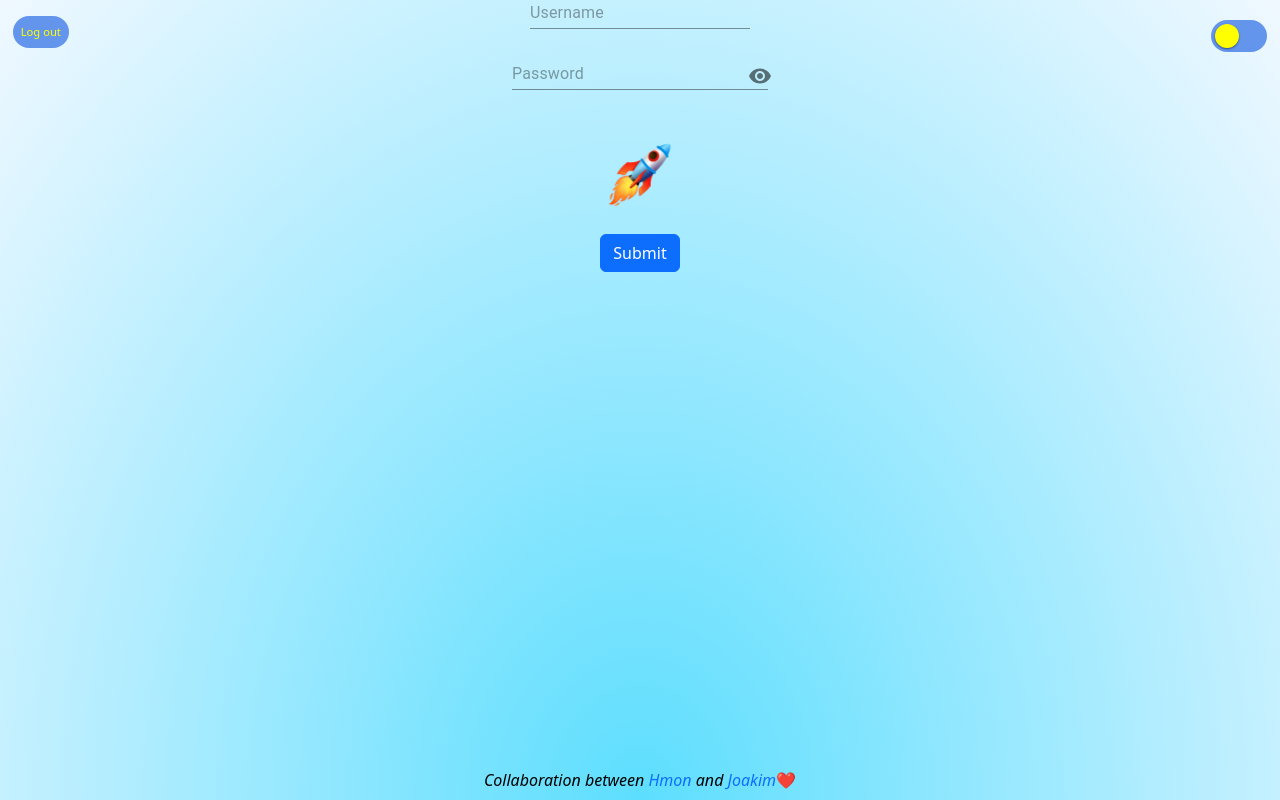
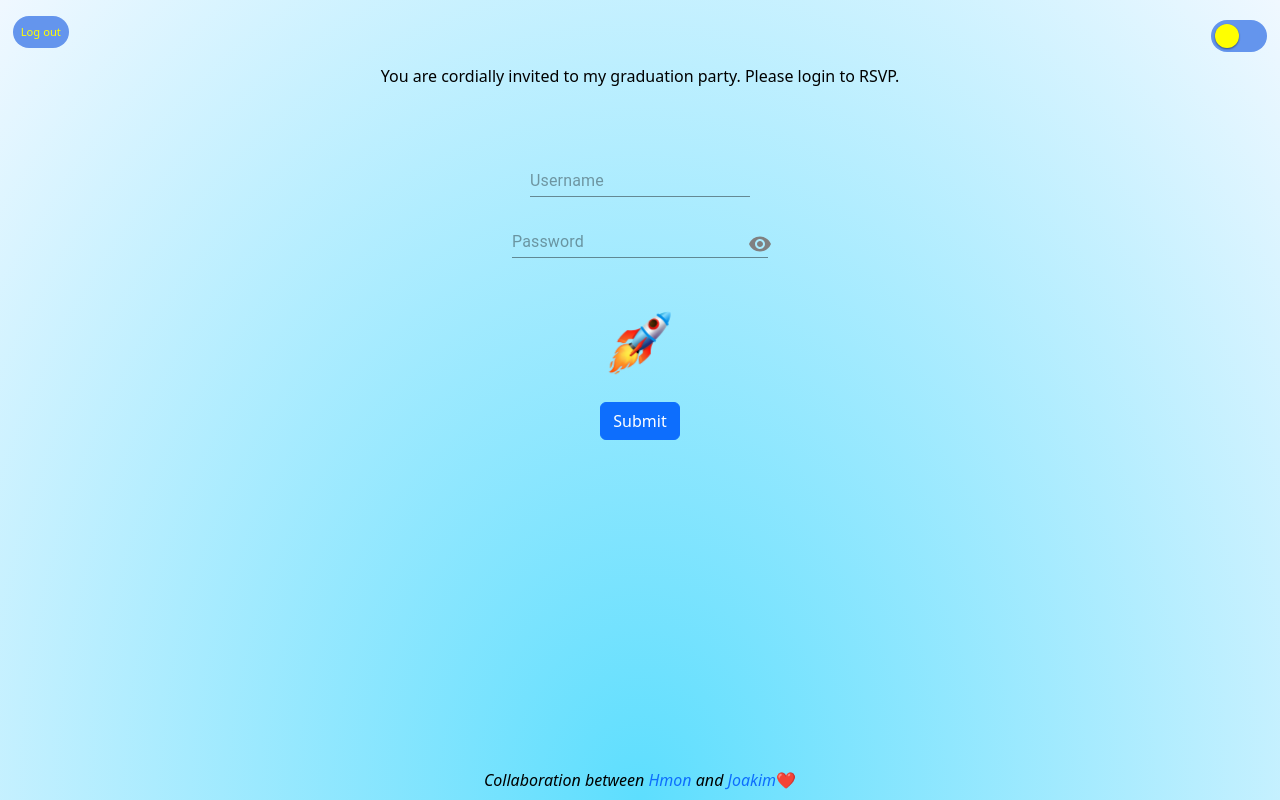
Before and after one commit to HmonWutt/Graduation-website, a React (Create React App) app in the folder frontend/: page / in a window 1280 px wide. Built offline with nearby package versions, Linux system fonts and the light colour scheme; no server answers.

Commit message:
added text, moved input fields down

```diff
--- a/frontend/src/loginpage.js
+++ b/frontend/src/loginpage.js
@@ -11,14 +11,15 @@ import VisibilityOff from "@mui/icons-material/VisibilityOff";
 // import Box from "@mui/material/Box";
 import axios from "axios";
 import Rocket from "./rocketlauncher.js";
-//import ToggleButton from "./toggle";
-//import Words from "./words";
+import { useTheme, ThemeProvider, createTheme } from "@mui/material/styles";
 
 const Loginpage = () => {
   const [username, setUsername] = useState("");
   const [password, setPassword] = useState("");
   const [showPassword, setShowPassword] = useState(false);
   const rocket = useRef();
+  const usernameref = useRef();
+  const passwordref = useRef();
   const navigate = useNavigate();
   const handleClickShowPassword = () => {
     setShowPassword(!showPassword);
@@ -43,29 +44,30 @@ const Loginpage = () => {
   useEffect(() => {
     axios.get("/testme").then((data) => console.log(data.result));
   }, []);
+
   return (
-    <section
-      id="login"
-      style={{
-        display: "flex",
-        flexDirection: "column",
-        alignItems: "center",
-        gap: "2rem",
-      }}
-    >
+    <section id="login">
+      <div style={{ marginTop: "5%" }} id="invite">
+        You are cordially invited to my graduation party. Please login to RSVP.
+      </div>
       <Input
+        ref={usernameref}
         sx={{ margin: "0" }}
+        style={{ marginTop: "3rem" }}
         size="small"
         id="username"
         variant="outlined"
         type="text"
+        className="input"
         placeholder="Username"
         value={username}
         onChange={(e) => setUsername(e.target.value)}
       />
 
       <Input
+        ref={passwordref}
         sx={{ margin: "0" }}
+        className="input "
         size="small"
         id="password"
         variant="outlined"
@@ -77,6 +79,7 @@ const Loginpage = () => {
           <InputAdornment position="end">
             <IconButton
               aria-label="toggle password visibility"
+              style={{ color: "grey" }}
               onClick={handleClickShowPassword}
               onMouseDown={handleMouseDownPassword}
               edge="end"
@@ -88,6 +91,7 @@ const Loginpage = () => {
       />
       <Rocket ref={rocket} />
       <Button
+        id="submit"
         onClick={() => {
           submit();
           rocket.current.launch();
```
